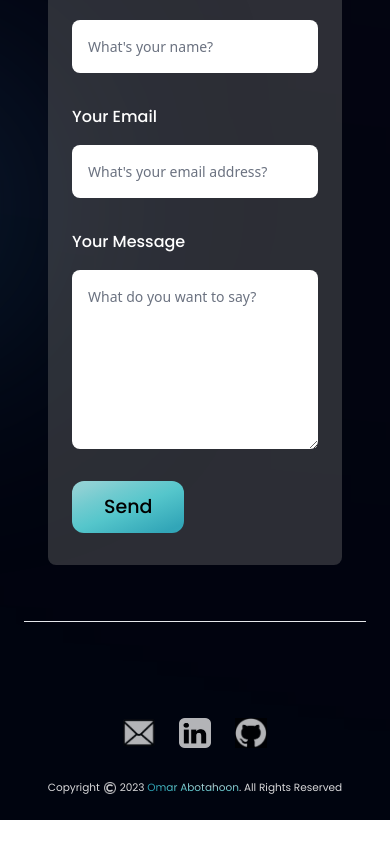
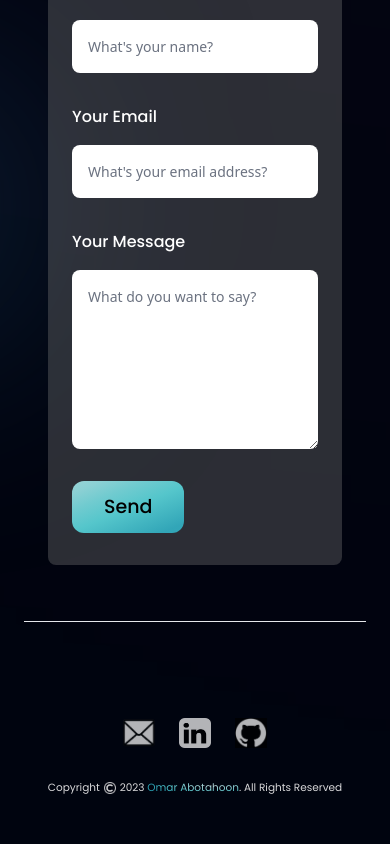
Before and after one commit to Omar-abt/portfolio_website, a React (Vite) app: page / in a window 390 px wide. Shown: the part 8130-8974 px from the top of the page. Before the commit the page ends 8950 px from the top, so only its background shows below. Built offline with nearby package versions, Linux system fonts and the light colour scheme.

Commit message:
Fixed mobile screen footer 2

```diff
--- a/src/components/Footer.jsx
+++ b/src/components/Footer.jsx
@@ -32,7 +32,7 @@ const Footer = () => {
         ))}
       </ul>
 
-      <div className="flex flex-row md:px-5 pt-8 justify-center items-center opacity-85">
+      <div className="flex flex-row md:px-5 pt-8 pb-6 md:pb-1 justify-center items-center opacity-85">
         <p className='text-white font-poppins text-[10.5px] md:text-[16px] font-light pr-1 md:pr-2'>Copyright</p>
         <img src={copyright} className="w-[1.4vh] h-[1.4vh] md:w-[2vh] md:h-[2vh]"/>
         <p className='text-white font-poppins text-[10.5px] md:text-[16px] font-light pl-1 md:pl-2'>2023
```
